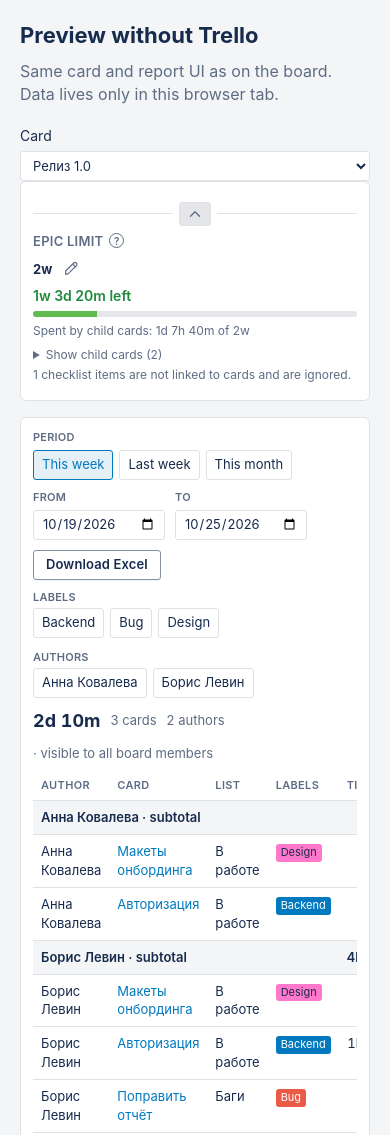
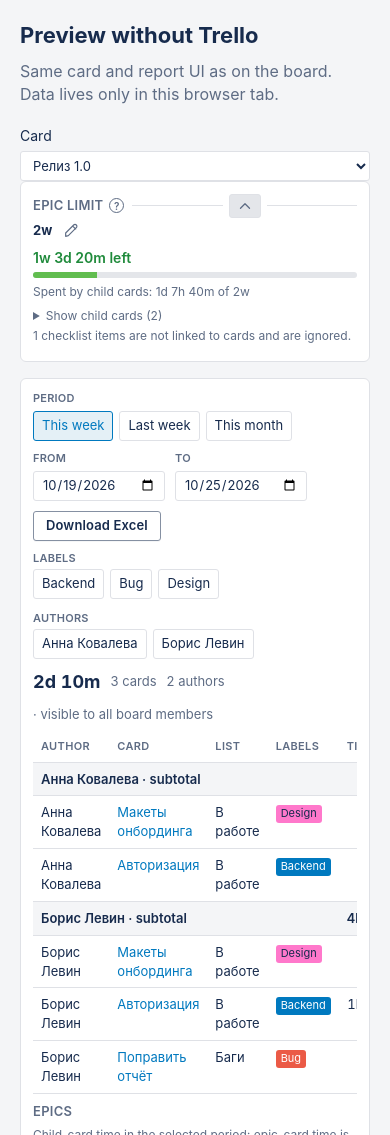
Before and after one commit to alexkarpovich/alexkarpovich.github.io, a website with bundled scripts: page preview.html in a window 390 px wide. Shown: the top 1135 px of the page. Built offline with nearby package versions, Linux system fonts and the light colour scheme.

Commit message:
fix: forecast epic completion from remaining budget and today

```diff
--- a/css/app.css
+++ b/css/app.css
@@ -464,8 +464,9 @@ button:disabled,
   border-radius: var(--control-radius);
 }
 
-.epic { margin-top: 8px; }
-.epic-divider { display: flex; align-items: center; gap: 6px; margin-bottom: 6px; }
+.epic-header { display: flex; align-items: center; gap: 8px; }
+.epic .epic-heading { margin: 0; flex-shrink: 0; }
+.epic-divider { display: flex; align-items: center; flex: 1; min-width: 0; gap: 6px; }
 .epic-divider::before, .epic-divider::after { content: ""; flex: 1; border-top: 1px solid var(--line); }
 .trello-power-up .log-toggle {
   display: inline-flex;
--- a/js/aggregate.js
+++ b/js/aggregate.js
@@ -175,7 +175,7 @@
       const children = descendants(card, 1);
       const spent = children.reduce(function (sum, child) { return sum + child.minutes; }, 0);
       const hasPeriodActivity = periodEntries.length > 0;
-      const estimate = epicApi.estimateFinish(card.limitMinutes - spent, periodEntries, from, to, filters.settings);
+      const estimate = epicApi.estimateFinish(card.limitMinutes - spent, filters.settings, filters.today);
       const known = !children.some(function (child) { return child.missing; });
       return {
         cardId: card.id,
--- a/js/card-view.js
+++ b/js/card-view.js
@@ -111,8 +111,10 @@
     ]);
     const epicHelp = helpTip("Child cards = checklist items with a trello.com/c/… link to another card on this board. Time on this card is excluded.");
     const epicSection = h("section", { class: "epic", hidden: true }, [
-      h("div", { class: "epic-divider" }, logToggle),
-      h("h2", { class: "epic-heading" }, ["Epic limit", epicHelp]),
+      h("div", { class: "epic-header" }, [
+        h("h2", { class: "epic-heading" }, ["Epic limit", epicHelp]),
+        h("div", { class: "epic-divider" }, logToggle)
+      ]),
       limitSummary,
       limitForm,
       epicBody
@@ -431,7 +433,7 @@
       epicBody.appendChild(h("p", { class: "hint" }, "Spent by child cards: " + format(spent, settings) + " of " + format(model.limitMinutes, settings)));
       if (model.estimatedFinish) epicBody.appendChild(h("p", { class: "hint estimate-line" }, [
         "Est. finish: " + model.estimatedFinish,
-        helpTip("Based on the average logged time per working day. Weekends and excluded dates in board settings are skipped.")
+        helpTip("Remaining budget converted using hours per workday in board settings, counted from today. Weekends and excluded dates are skipped.")
       ]));
 
       if (!model.children.length) {
--- a/js/epic.js
+++ b/js/epic.js
@@ -156,27 +156,23 @@
     return true;
   }
 
-  function estimateFinish(remaining, entries, from, to, settings) {
-    if (remaining <= 0 || !entries.length) return "";
-    const daily = new Map();
-    entries.forEach(function (entry) {
-      let day = String(entry.ymd);
-      if (day.length === 8) day = day.slice(0, 4) + "-" + day.slice(4, 6) + "-" + day.slice(6, 8);
-      daily.set(day, (daily.get(day) || 0) + entry.minutes);
-    });
+  function estimateFinish(remaining, settings, today) {
+    if (!Number.isFinite(remaining) || remaining <= 0) return "";
+    const configured = Number(settings ? settings.hoursPerDay : undefined);
+    const hours = Number.isFinite(configured) ? Math.max(1, Math.min(24, Math.round(configured))) : 8;
     const workday = function (date) {
       if (date.getUTCDay() === 0 || date.getUTCDay() === 6) return false;
       const ymd = date.toISOString().slice(0, 10);
       return !(settings && settings.excludedDates || []).includes(ymd);
     };
-    let date = new Date(from + "T12:00:00Z"), end = new Date(to + "T12:00:00Z"), days = 0;
-    while (date <= end) { if (workday(date)) days++; date.setUTCDate(date.getUTCDate() + 1); }
-    const average = Array.from(daily.values()).reduce(function (a, b) { return a + b; }, 0) / Math.max(days, 1);
-    if (!average) return "";
-    const needed = Math.ceil(remaining / average);
-    date = new Date(to + "T12:00:00Z"); let added = 0;
+    const current = today || new Date();
+    // Use the viewer's calendar date; UTC arithmetic avoids DST drift.
+    const date = new Date(Date.UTC(current.getFullYear(), current.getMonth(), current.getDate(), 12));
+    if (!Number.isFinite(date.getTime())) return "";
+    const needed = Math.ceil(remaining / (hours * 60));
+    let added = 0;
     while (added < needed && added < 3650) { date.setUTCDate(date.getUTCDate() + 1); if (workday(date)) added++; }
-    return date.toISOString().slice(0, 10);
+    return added === needed ? date.toISOString().slice(0, 10) : "";
   }
 
   // Trello's iframe API often omits idCard or returns empty checkItems until REST is used.
```
Also changed, not shown: js/card-page.js (+2 -5 lines), tests/epic-estimate.test.js (added, +62 -0 lines), tests/integration.test.js (+41 -2 lines), tests/rollup-cache.test.js (+8 -6 lines), README.md.
